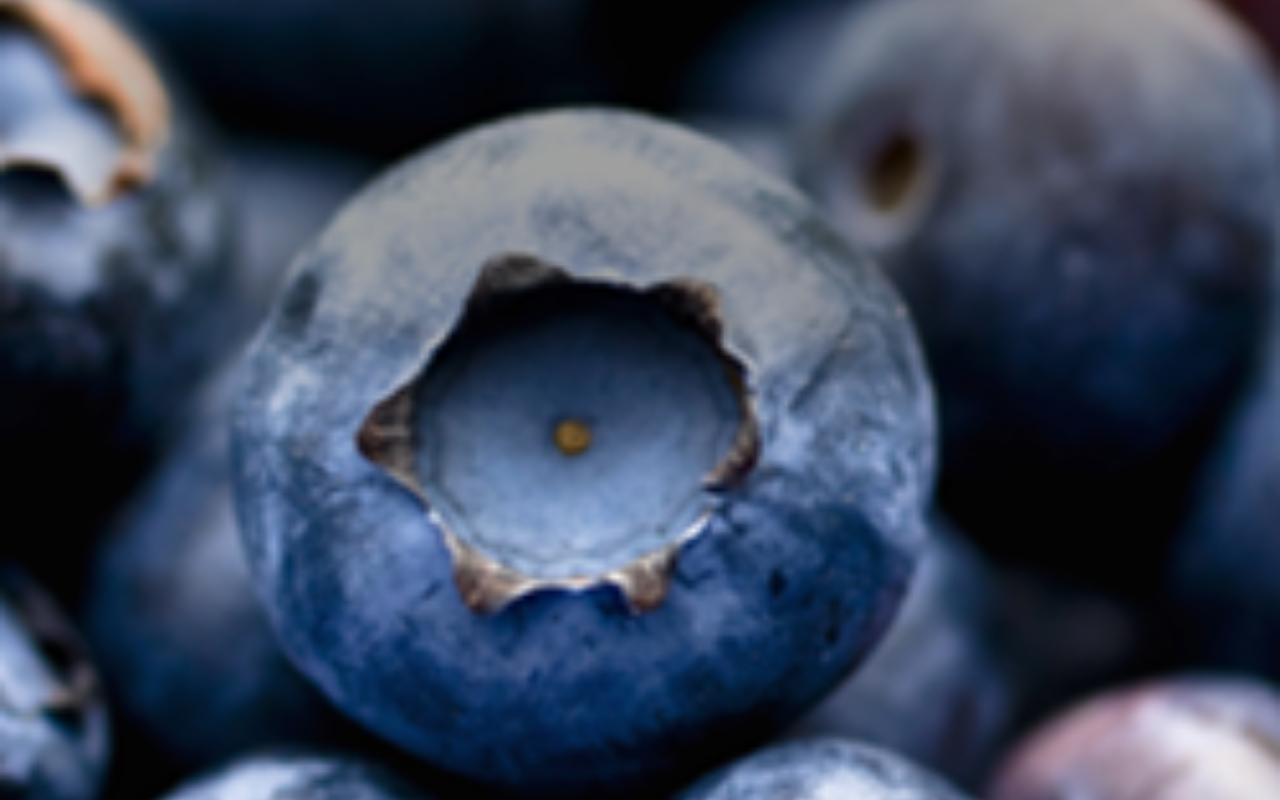
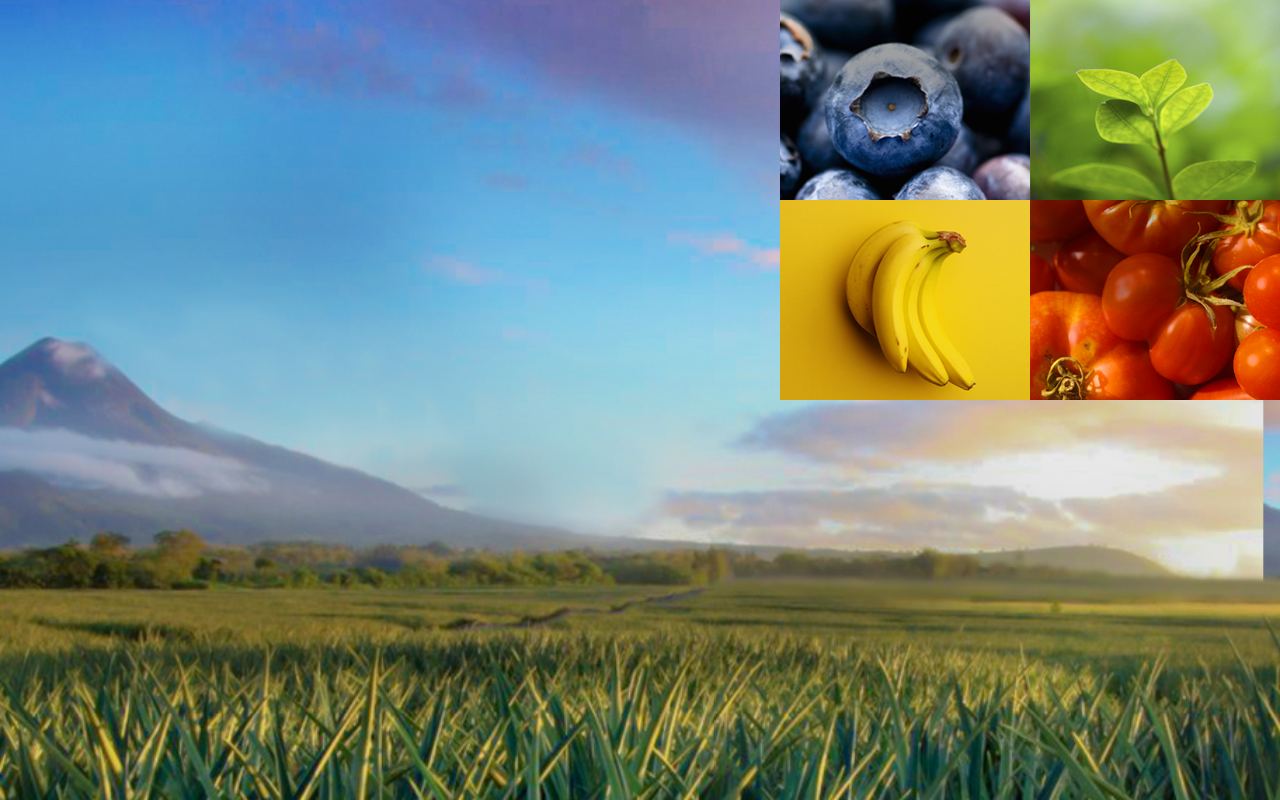
Before and after one commit to TingTalent/TingTalent.github.io, a plain HTML site: page index.html in a window 1280 px wide. Drawn offline with Linux system fonts and the light colour scheme.

Commit message:
Merge remote-tracking branch 'origin/master'

```diff
--- a/index.html
+++ b/index.html
@@ -16,12 +16,18 @@
             padding: 0px;
         }
 
+        /*.marquee-content{*/
+        /*width: 1000px;*/
+        /*height: 500px;*/
+        /*margin: 0 auto;*/
+        /*}*/
+
         .marquee {
-            background: url(img/nutrition.png) no-repeat center center fixed;
+            background: url(img/marquee.jpg) no-repeat center center fixed;
             background-size: cover;
         }
 
-        .marquee.grid {
+        .marquee .grid {
             width: 500px;
             height: 400px;
             background: url(img/grid-sprite.png) no-repeat 0 0;
@@ -32,13 +38,15 @@
     </style>
 </head>
 <body>
+<!--<div class="marquee-content">-->
 <div class="marquee">
     <div class="grid">
         <div class="nutrition">
 
         </div>
     </div>
-</div>
+    </div>
+<!--</div>-->
 </body>
 
 </html>
```
